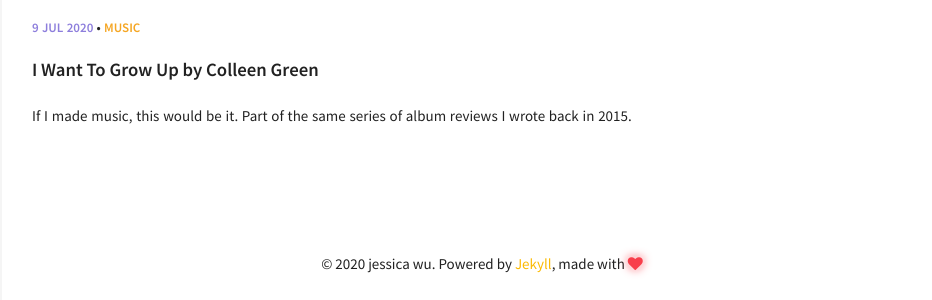
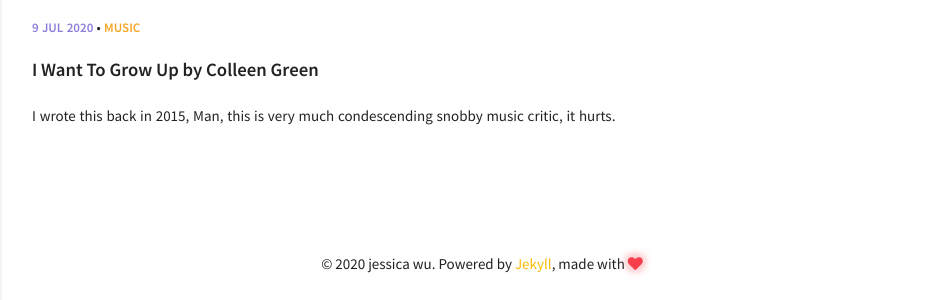
Before and after one commit to jessxwu/jessxwu.github.io, a Jekyll site: the page built from index.html, in a window 1280 px wide. Shown: the part 4239-4539 px from the top of the page, without its empty margins (318-1250 px from the left). Built offline with Jekyll 4.4.1, drawn with Linux system fonts in a browser that asks for light colours.

Commit message:
update-colleen-green-post

```diff
--- a/_posts/2020-07-09-colleen-green-i-want-to-grow-up.md
+++ b/_posts/2020-07-09-colleen-green-i-want-to-grow-up.md
@@ -1,7 +1,7 @@
 ---
 layout: post
 title: I Want To Grow Up by Colleen Green
-excerpt: If I made music, this would be it. Part of the same series of album reviews I wrote back in 2015.
+excerpt: I wrote this back in 2015, Man, this is very much condescending snobby music critic, it hurts.
 categories: [music]
 comments: true
 tags: music unfinished album
```
